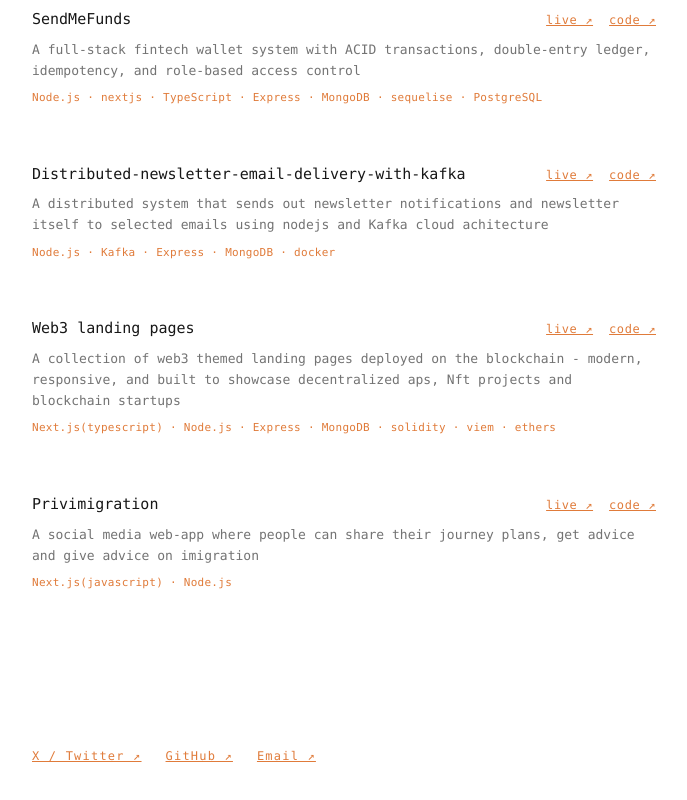
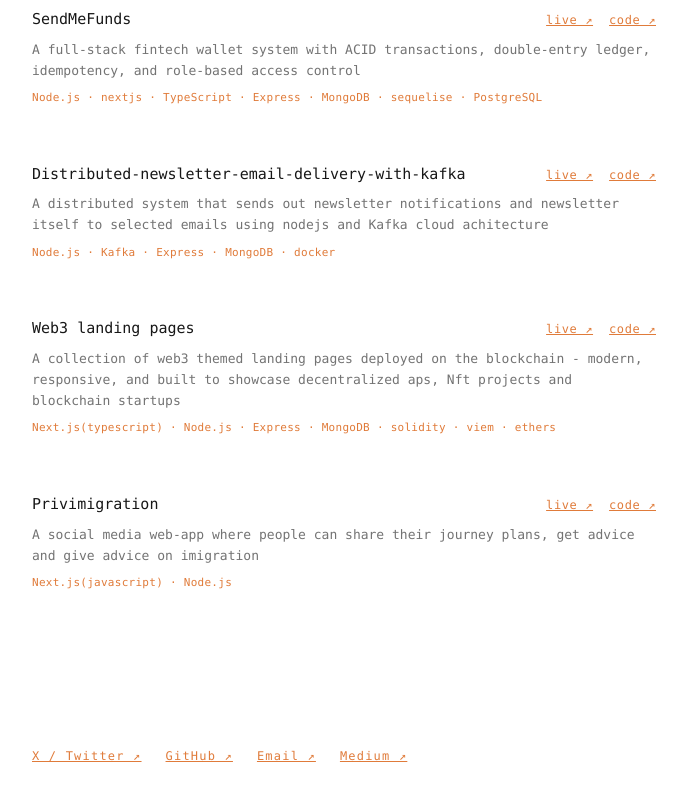
Before and after one commit to shola-devv/PORTFOLIO, a React (Create React App) app: page /About in a window 1280 px wide. Shown: the part 1388-2188 px from the top of the page, without its empty margins (296-983 px from the left). Built offline with nearby package versions, Linux system fonts and the light colour scheme.

Commit message:
updated page 2

```diff
--- a/src/pages/About.jsx
+++ b/src/pages/About.jsx
@@ -239,6 +239,13 @@
         >
           Email ↗
         </a>
+
+         <a
+          href="https://medium.com/@olusholaemmanuelfayinminu"
+          className="text-xs text-[#E07B3A] underline tracking-widest"
+        >
+          Medium ↗
+        </a>
       </div>
 
     </div>
```
